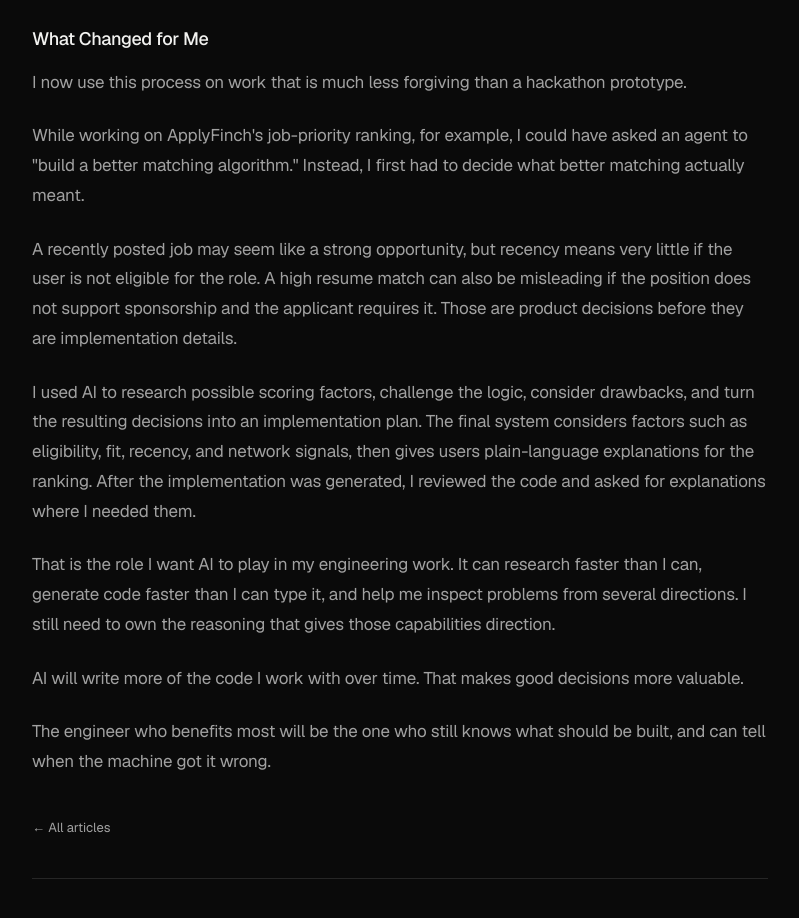
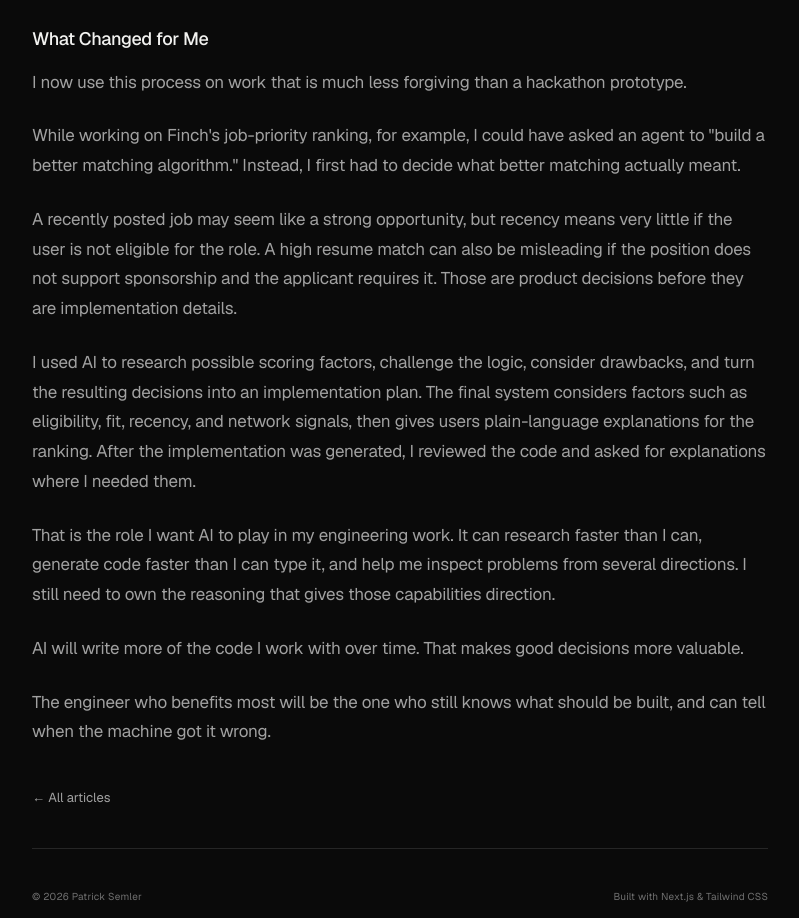
Before and after one commit to patricksemler/patricksemler.github.io, a Next.js app: page /articles/ai-can-make-you-productive-without-making-you-competent in a window 1280 px wide. Shown: the part 2680-3598 px from the top of the page, without its empty margins (240-1039 px from the left). Built offline with nearby package versions, Linux system fonts and the light colour scheme.

Commit message:
Use Finch name in article

```diff
--- a/content/articles.ts
+++ b/content/articles.ts
@@ -136,7 +136,7 @@ export const articles: readonly Article[] = [
       },
       {
         type: "paragraph",
-        text: 'While working on ApplyFinch\'s job-priority ranking, for example, I could have asked an agent to "build a better matching algorithm." Instead, I first had to decide what better matching actually meant.',
+        text: 'While working on Finch\'s job-priority ranking, for example, I could have asked an agent to "build a better matching algorithm." Instead, I first had to decide what better matching actually meant.',
       },
       {
         type: "paragraph",
```
